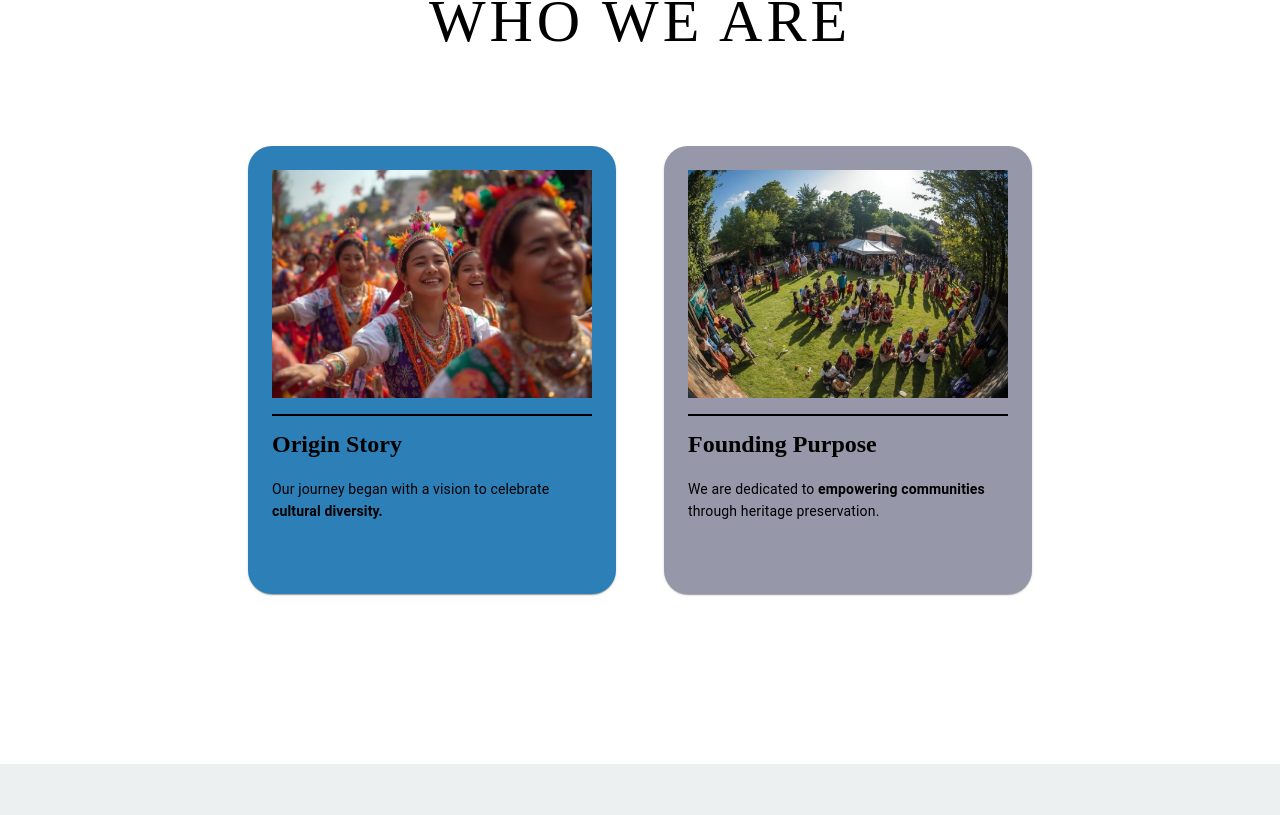
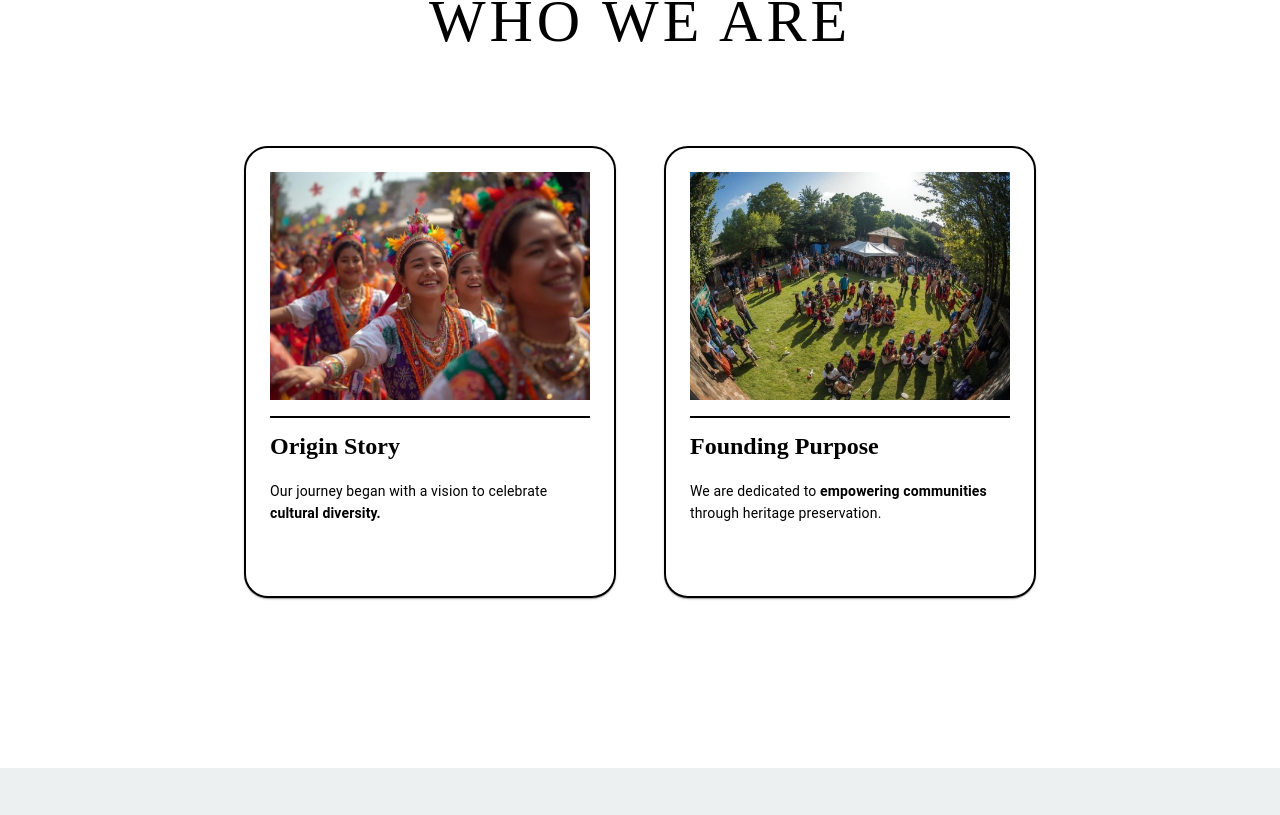
Before and after one commit to saeedhaider238/virsapur-frontend, a React (Vite) app: page /why-virsapur in a window 1280 px wide. Shown: the part 1265-2080 px from the top of the page. Built offline with nearby package versions, Linux system fonts and the light colour scheme; a web font is replaced by a local one.

Commit message:
carrousel cards design

```diff
--- a/src/pages/home/sections/Heritages.jsx
+++ b/src/pages/home/sections/Heritages.jsx
@@ -41,7 +41,8 @@ const Heritage = () => {
         <>
             <style>{
             `.heritageCarrouselContainer .slick-slide > div {
-                background-color: #1979b8;
+                // background-color: #1979b8;
+                border: 2px solid black;
                 overflow: hidden;
                 margin-right: 5px;
                 // height: 450px;
--- a/src/pages/home/sections/Services.jsx
+++ b/src/pages/home/sections/Services.jsx
@@ -48,7 +48,8 @@ const Services = () => {
         <>
             <style>{
             `.servicesCarrouselContainer .slick-slide > div {
-                background-color: #1979b8;
+                // background-color: #1979b8;
+                border: 2px solid black;
                 overflow: hidden;
                 border-radius: 20px;
                 margin-right: 4px;
--- a/src/pages/whyvirsapur/WhyVirsapur.jsx
+++ b/src/pages/whyvirsapur/WhyVirsapur.jsx
@@ -29,10 +29,6 @@ const WhyVirsapur = () => {
             <WhatMakesUsDifferent />
             <OurImpact />
             <PhotoCollage />
-
-            <div style={{ height: '100vh', width: '100%' }}>
-
-            </div>
         </>
     )
 }
--- a/src/pages/whyvirsapur/sections/WhoWeAre.jsx
+++ b/src/pages/whyvirsapur/sections/WhoWeAre.jsx
@@ -16,7 +16,8 @@ const WhoWeAre = () => {
                         sx={{
                             maxWidth: 320,
                             borderRadius: "24px",
-                            backgroundColor: "#2D7FB8",
+                            // backgroundColor: "#2D7FB8",
+                            border: '2px solid black',
                             color: "#fff",
                             overflow: "hidden",
                             padding: 3,
@@ -79,7 +80,8 @@ const WhoWeAre = () => {
                         sx={{
                             maxWidth: 320,
                             borderRadius: "24px",
-                            backgroundColor: "#9697a9",
+                            // backgroundColor: "#9697a9",
+                            border: '2px solid black',
                             color: "#fff",
                             overflow: "hidden",
                             padding: 3,
```
Also changed, not shown: src/pages/home/Home.jsx (line endings or trailing spaces).
